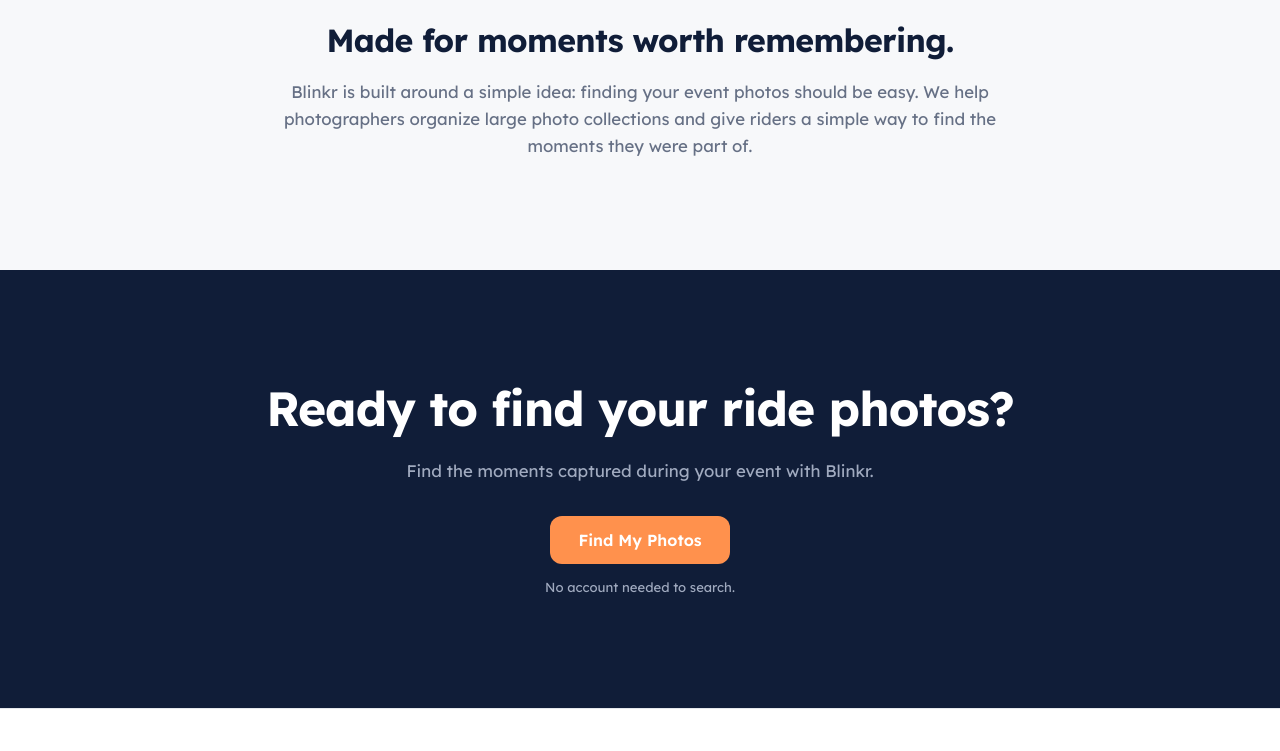
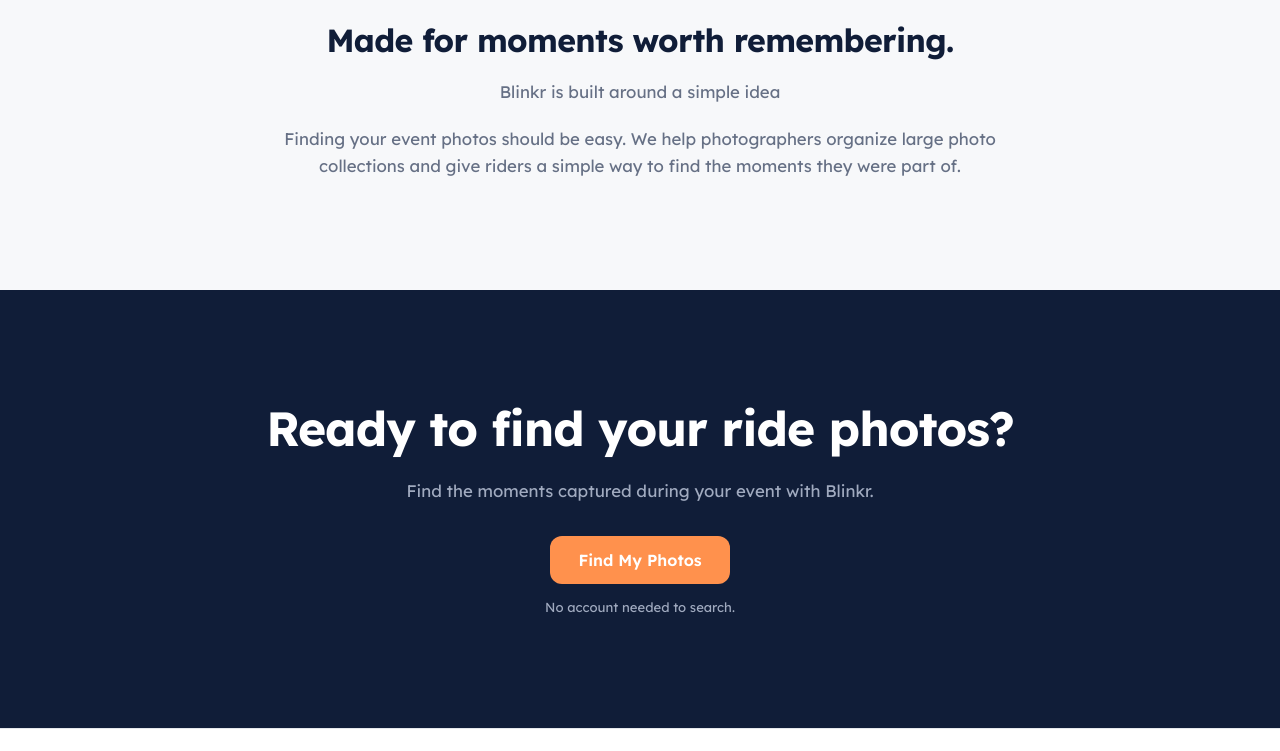
Before and after one commit to blinkr-id/blinkr, a plain HTML site: page index.html in a window 1280 px wide. Shown: the part 3135-3886 px from the top of the page. Drawn offline with Linux system fonts and the light colour scheme.

Commit message:
Update index.html

```diff
--- a/index.html
+++ b/index.html
@@ -553,7 +553,12 @@
             <div class="container about-content text-center">
                 <h2>About Blinkr</h2>
                 <h3 style="margin-top: 1.5rem; font-size: clamp(1.35rem, 2.5vw, 2rem);">Made for moments worth remembering.</h3>
-                <p>Blinkr is built around a simple idea: finding your event photos should be easy. We help photographers organize large photo collections and give riders a simple way to find the moments they were part of.</p>
+                <p>Blinkr is built around a simple idea</p>
+                <p>
+                  Finding your event photos should be easy. We help photographers
+                  organize large photo collections and give riders a simple way
+                  to find the moments they were part of.
+                </p>
             </div>
         </section>
 
```
